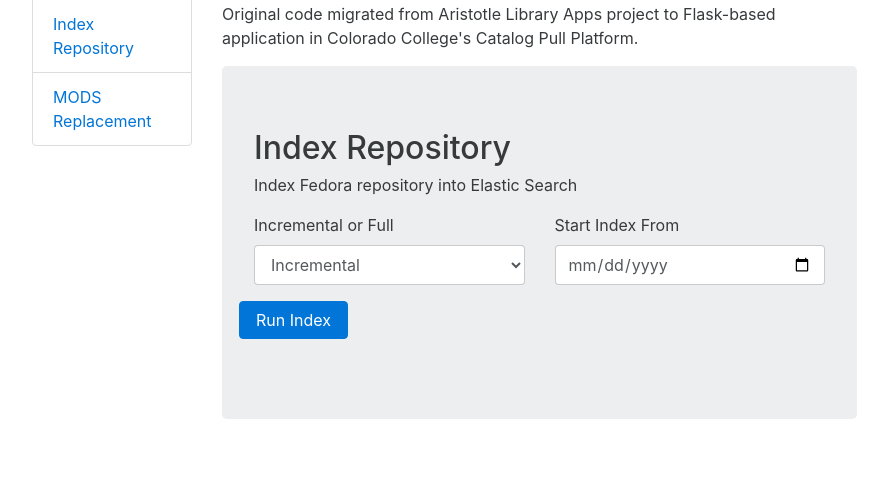
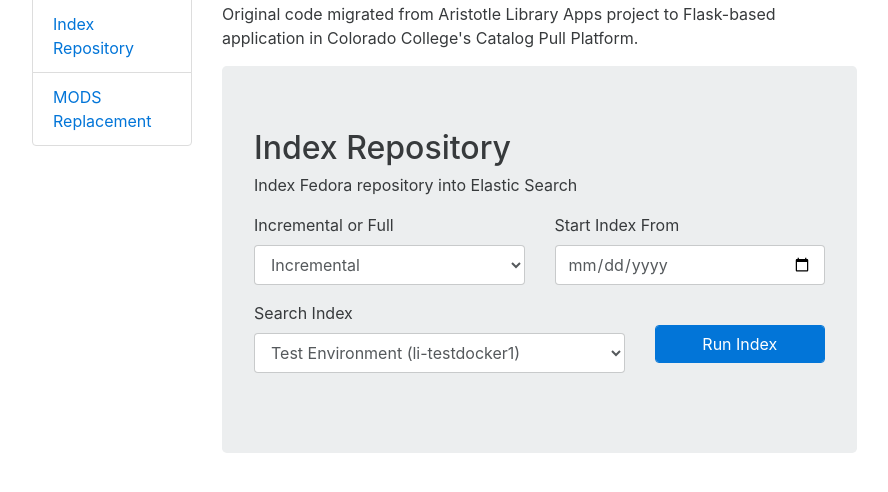
Before and after one commit to Tutt-Library/fedora38-utilities, a Flask app: page /index in a window 1280 px wide. Shown: the part 184-676 px from the top of the page, without its empty margins (53-941 px from the left). Run offline with Flask 2, Linux system fonts and the light colour scheme; some libraries are stand-ins or nearby versions.

Commit message:
adjusted time out for indexer

```diff
--- a/app.py
+++ b/app.py
@@ -76,7 +76,11 @@ def index_repository():
         if index_form.index_choice.data.startswith("0"):
             return jsonify({"message": "Started Incremental Indexing"})
         elif index_form.index_choice.data.startswith("1"):
-            BACKEND_THREAD = IndexerThread(job="full", pid="coccc:root")
+            elastic_host = index_form.indices.data
+            BACKEND_THREAD = IndexerThread(
+                elasticsearch=elastic_host,
+                job="full",
+                pid="coccc:root")
             BACKEND_THREAD.start()
             return jsonify({"message": "Started Full Indexing"})
         else:
--- a/forms.py
+++ b/forms.py
@@ -135,6 +135,8 @@ RIGHTS_STATEMENT = "Copyright restrictions apply. Contact Colorado College for p
 PLACE = 'Colorado Springs (Colo.)'
 PUBLISHER = "Colorado College"
 PUBLICATION_PLACE = 'Colorado Springs, Colorado'
+SEARCH_INDICES = [('li-testdocker1', 'Test Environment (li-testdocker1)'),
+                  ('li-docker1', 'Production Environment (li-docker1)')]
 
 class AddFedoraObjectFromTemplate(Form):
     admin_note = TextAreaField('Administrative Notes',
@@ -183,6 +185,8 @@ class AddFedoraObjectFromTemplate(Form):
 class IndexRepositoryForm(Form):
     index_choice = SelectField('Incremental or Full',
         choices=[('0', 'Incremental'),( '1', 'Full')])
+    indices = SelectField('Search Index',
+        choices=SEARCH_INDICES)
     start_from = DateField(
         'Start Index From',
         format='%Y-%m-%d',
--- a/templates/fedora_utilities/index-repository.html
+++ b/templates/fedora_utilities/index-repository.html
@@ -24,8 +24,19 @@
                     {{ index_form.start_from(class_='form-control') }}
                 </div>
             </section>
-        <div class="form-group">
-            <button class="btn btn-primary" type="submit">Run Index</button>
+        </div>
+        <div class="row">
+            <section class="col-md-8">
+                <div class="form-group">
+                    {{ index_form.indices.label }}
+                    {{ index_form.indices(class_="form-control") }}
+                </div>
+            </section>
+            <section class="col-md-4">
+                <div class="form-group"><br>
+                    <button class="btn btn-primary form-control" type="submit">Run Index</button>
+                </div>
+            </section>
         </div>
     </form>
 </div>
@@ -89,7 +100,7 @@
                                }
                            }
                      });
-                }, 7000);
+                }, 20000);
            }
         });
         return false;
```
